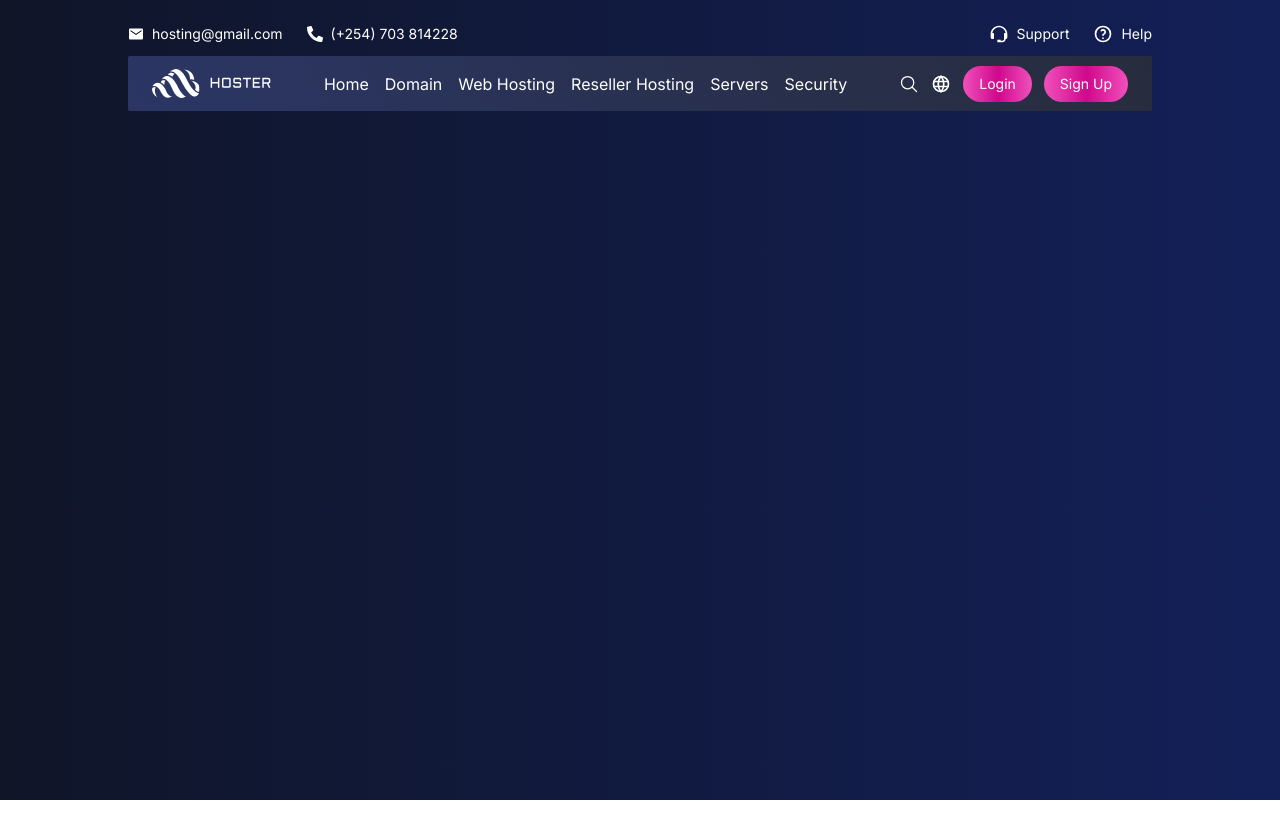
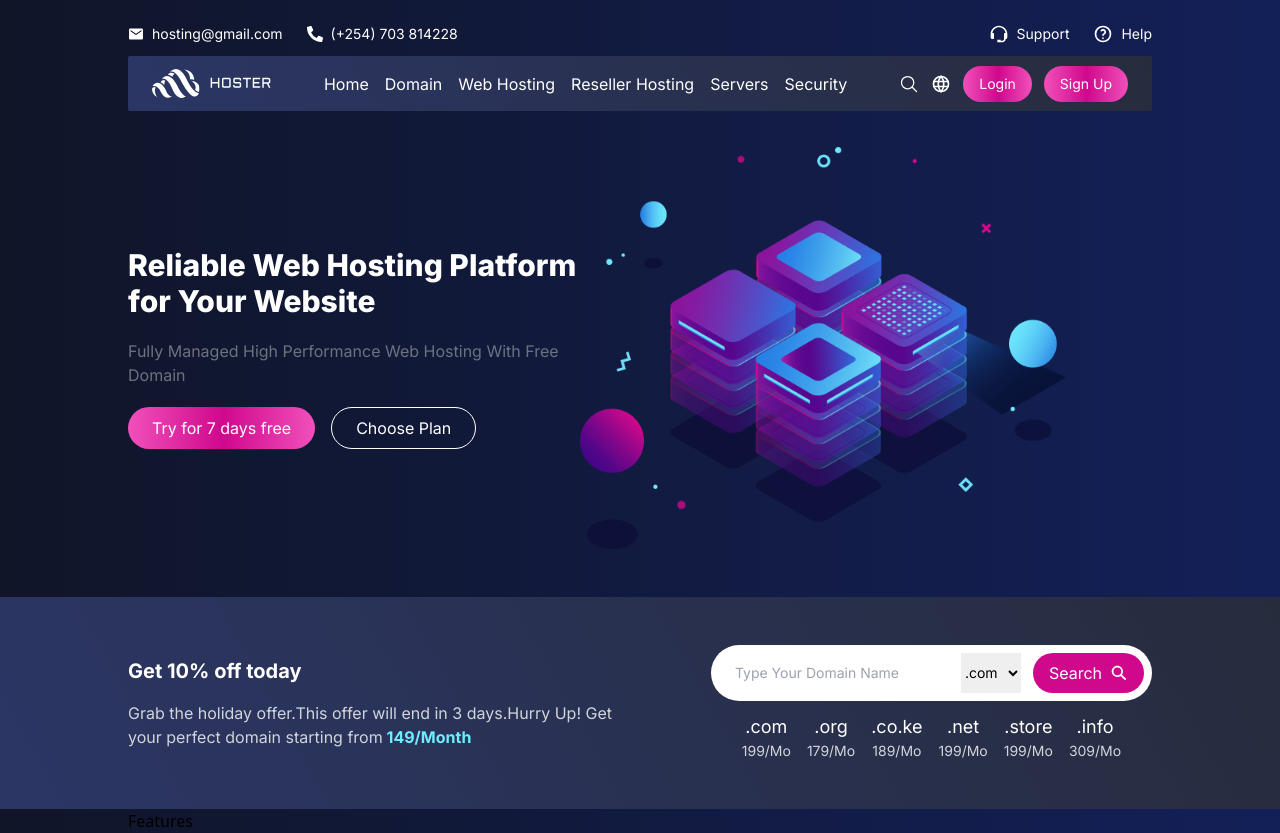
Before and after one commit to DevBrianKariuki/hoster, a React (Vite) app: page / in a window 1280 px wide. Before the commit the page ends 800 px from the top, so only its background shows below. Built offline with nearby package versions, Linux system fonts and the light colour scheme.

Commit message:
Today's final commit

```diff
--- a/src/App.jsx
+++ b/src/App.jsx
@@ -8,6 +8,19 @@ const App = () => (
     <div className={`${styles.paddingX} ${styles.flexCenter}`}>
       <div className={`${styles.boxWidth}`}>
         <Navbar />
+        <Hero />
+      </div>
+    </div>
+
+    <div className={`${styles.flexCenter}`}>
+      <div className={`${styles.boxWidth}`}>
+        <Banner />
+      </div>
+    </div>
+
+    <div className={`${styles.paddingX} ${styles.flexCenter}`}>
+      <div className={`${styles.boxWidth}`}>
+        <Features />
       </div>
     </div>
   </div>
--- a/src/Components/Banner.jsx
+++ b/src/Components/Banner.jsx
@@ -1,8 +1,66 @@
-import React from 'react'
+import React,{useEffect} from 'react'
+import { IoSearchSharp } from "react-icons/io5";
+import AOS from 'aos'
+import 'aos/dist/aos.css'
 
 const Banner = () => {
+
+  useEffect(() => {
+    AOS.init({duration: 2000})
+  }, [])
+
+
   return (
-    <div>Banner</div>
+    <div data-aos='fade-up' className='navbarbg px-32 items-center py-12 mt-12 flex justify-between w-full'>
+      <div className='flex flex-col items-start w-[50%]'>
+        <h1 className='font-inter font-bold text-white text-xl pb-4'>Get 10% off today</h1>
+        <p className='text-gray-300 font-normal font-inter text-md'>Grab the holiday offer.This offer will end in 3 days.Hurry Up!
+          Get your perfect domain starting from<span className='font-bold text-lightblue'> 149/Month</span> </p>
+      </div>
+      <div className='flex items-center flex-col gap-3'>
+        <div className='bg-white flex justify-between rounded-full p-2'>
+          <input className='font-inter px-4 py-2 text-sm outline-none' placeholder='Type Your Domain Name' />
+          <select data-te-select-init className='outline-none text-sm font-inter mr-3' >
+            <option value="1">.com</option>
+            <option value="2">.org</option>
+            <option value="3">.co.ke</option>
+            <option value="4">.net</option>
+            <option value="5">.store</option>
+            <option value="6">.info</option>
+          </select>
+          <button className='flex rounded-full text-white gap-2 font-inter items-center bg-primary py-2 px-4'>
+            Search
+            <IoSearchSharp fontSize={18} />
+        </button>
+        </div>
+        <div className='flex items-center gap-4'>
+          <div className='flex items-center flex-col'>
+            <p className='font-white font-inter text-white text-lg'>.com</p>
+            <p className='font-inter text-sm text-gray-300'>199/Mo</p>
+          </div>
+          <div className='flex items-center flex-col'>
+            <p className='font-white font-inter text-white text-lg'>.org</p>
+            <p className='font-inter text-sm text-gray-300'>179/Mo</p>
+          </div>
+          <div className='flex items-center flex-col'>
+            <p className='font-white font-inter text-white text-lg'>.co.ke</p>
+            <p className='font-inter text-sm text-gray-300'>189/Mo</p>
+          </div>
+          <div className='flex items-center flex-col'>
+            <p className='font-white font-inter text-white text-lg'>.net</p>
+            <p className='font-inter text-sm text-gray-300'>199/Mo</p>
+          </div>
+          <div className='flex items-center flex-col'>
+            <p className='font-white font-inter text-white text-lg'>.store</p>
+            <p className='font-inter text-sm text-gray-300'>199/Mo</p>
+          </div>
+          <div className='flex items-center flex-col'>
+            <p className='font-white font-inter text-white text-lg'>.info</p>
+            <p className='font-inter text-sm text-gray-300'>309/Mo</p>
+          </div>
+        </div>
+      </div>
+    </div>
   )
 }
 
--- a/src/Components/Features.jsx
+++ b/src/Components/Features.jsx
@@ -1,6 +1,13 @@
-import React from 'react'
+import React,{useEffect} from 'react'
+import AOS from 'aos'
+import 'aos/dist/aos.css'
 
 const Features = () => {
+  useEffect(() => {
+    AOS.init({duration: 2000})
+  }, [])
+
+
   return (
     <div>Features</div>
   )
--- a/src/Components/Hero.jsx
+++ b/src/Components/Hero.jsx
@@ -1,10 +1,34 @@
-import React from 'react'
+import React,{useEffect} from 'react'
 import { hero } from '../assets'
+import AOS from 'aos'
+import 'aos/dist/aos.css'
 
 const Hero = () => {
+  useEffect(() => {
+    AOS.init({duration: 2000})
+  }, [])
+
+
   return (
-    <div className='w-full'>
-
+    <div className='w-full realtive flex justify-between items-center overflow-hidden'>
+      <div className='flex flex-col gap-5'>
+        <h1 data-aos='fade-right' className='font-inter text-3xl font-extrabold text-white'>Reliable Web Hosting Platform<br /> for Your Website</h1>
+        <p data-aos='fade-up-right' className='font-inter text-md text-gray-500'>
+          Fully Managed High Performance Web Hosting With Free Domain
+        </p>
+        <div data-aos='fade-left' className='flex gap-4'>
+          <button className='py-2 px-6 buttonbg font-inter text-md text-white rounded-full'>
+            Try for 7 days free
+          </button>
+          <button className='py-2 px-6 border-[1px] border-white font-inter text-md text-white rounded-full'>
+            Choose Plan
+          </button>
+        </div>
+      </div>
+      <div data-aos='fade-up' >
+        <img src={hero} className='w-[85%]' />
+      </div>
+      <div data-aos='fade-up' id='bubble' className='w-[60px] h-[60px] rounded-full absolute whychoseuscard'></div>
     </div>
   )
 }
--- a/src/index.css
+++ b/src/index.css
@@ -37,3 +37,8 @@
     background: rgb(212,8,140);
     background: linear-gradient(241deg, rgba(212,8,140,1) 0%, rgba(133,7,138,1) 50%, rgba(72,6,137,1) 100%);
 }
+
+#bubble{
+    left: 35%;
+    bottom: 10%;
+}
```
